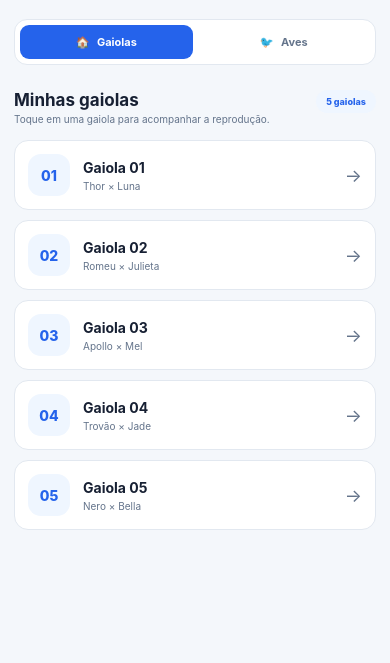
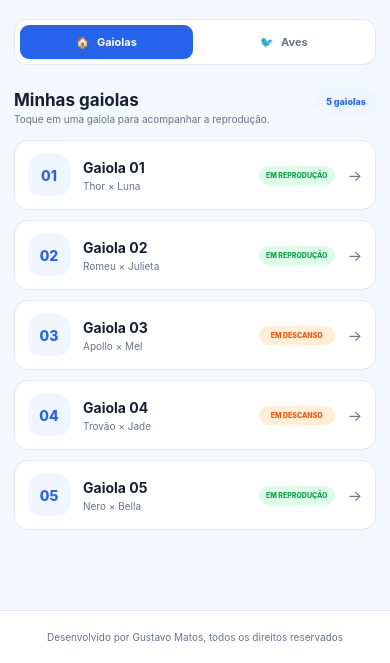
Before and after one commit to gustavonascimentomatos/aviario, a plain HTML site: page index.html in a window 390 px wide. Shown: the part 181-844 px from the top of the page. Drawn offline with Linux system fonts and the light colour scheme.

Commit message:
Add files via upload

```diff
--- a/index.html
+++ b/index.html
@@ -249,5 +249,8 @@
     <script src="script.js"></script>
 
 </body>
+<footer class="footer">
+    Desenvolvido por Gustavo Matos, todos os direitos reservados
+</footer>
 
 </html>
--- a/style.css
+++ b/style.css
@@ -1586,64 +1586,68 @@ button {
 @media (max-width: 480px) {
 
     .system-status {
-
         display: none;
     }
 
-
     .section-header {
-
         align-items: flex-start;
     }
 
-
     .gaiola-main {
-
         padding: 13px;
     }
 
-
     .gaiola-number {
-
         width: 42px;
-
         height: 42px;
     }
 
-
-    .status-badge {
-
-        display: none;
+    /* Status continua visível no celular */
+    .gaiola-main .status-badge {
+        display: inline-flex;
+        align-items: center;
+        justify-content: center;
+
+        padding: 5px 7px;
+
+        font-size: 7px;
+
+        min-width: 76px;
+
+        text-align: center;
     }
 
+    .gaiola-arrow {
+        font-size: 15px;
+    }
 
     .detail-header {
-
         padding: 15px;
     }
 
-
     .detail-title h2 {
-
         font-size: 19px;
     }
 
-
     .detail-section {
-
         padding: 14px;
     }
 
-
     .casal-grid {
-
         grid-template-columns: 1fr;
     }
-
-
-    .detail-header-top {
-
-        align-items: center;
-    }
-
-}
+}
+
+/* =========================================
+   RODAPÉ
+========================================= */
+
+.footer {
+    text-align: center;
+    padding: 20px 15px;
+    margin-top: 30px;
+    color: #64748b;
+    font-size: 10px;
+    border-top: 1px solid #e2e8f0;
+    background: #ffffff;
+}
```
